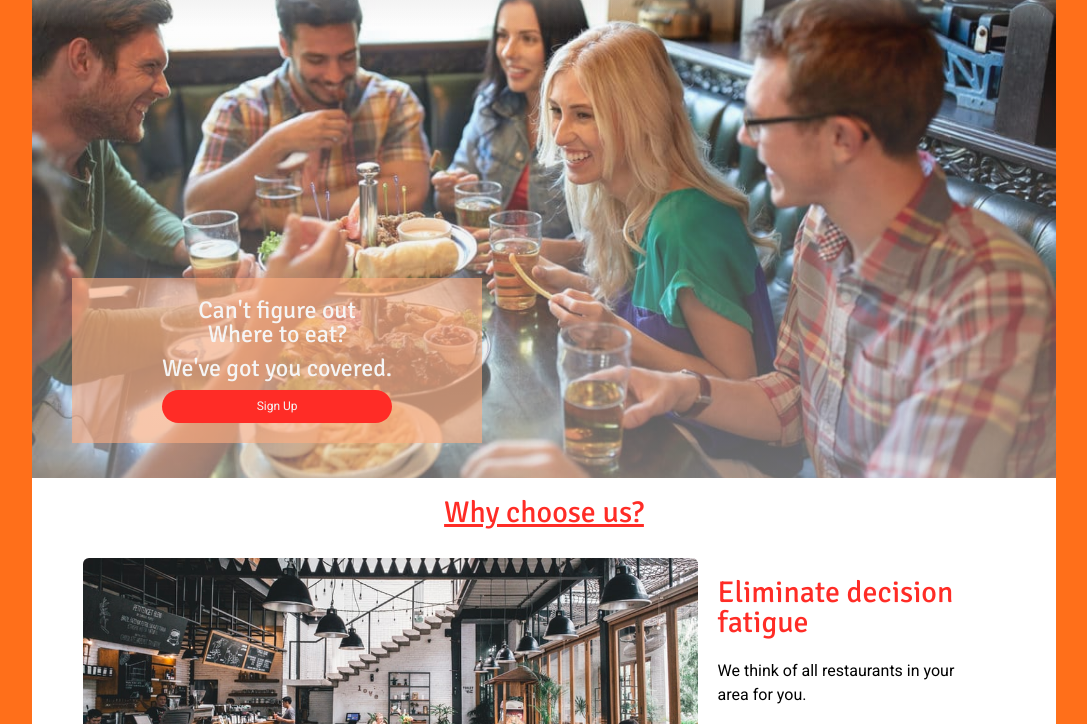
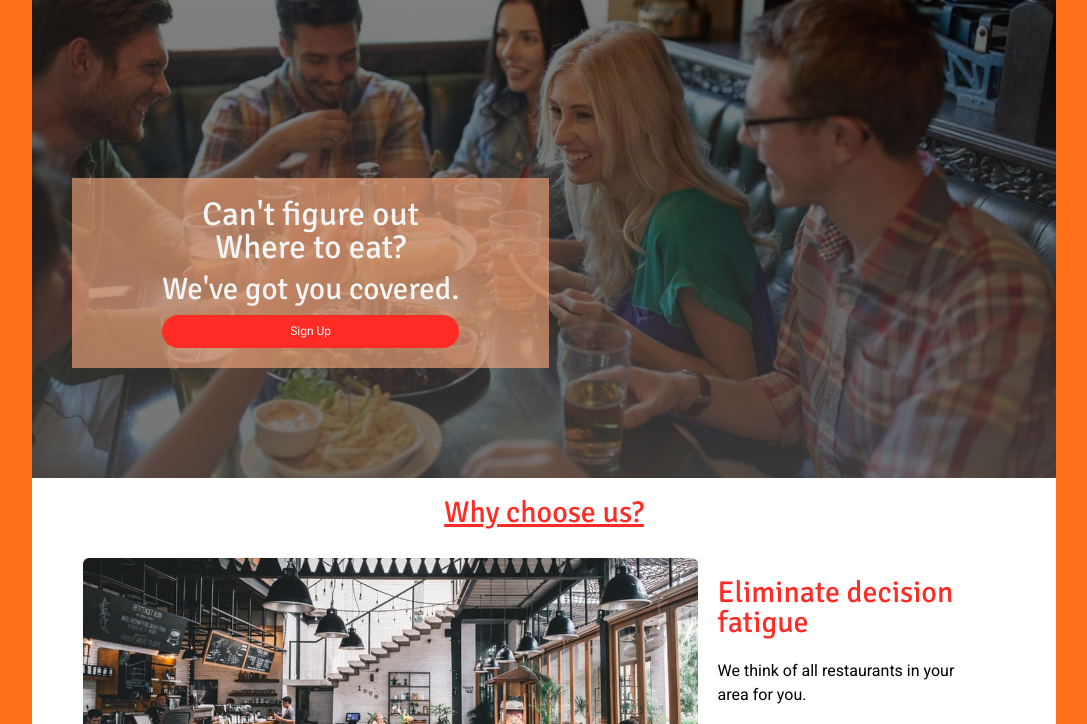
Before and after one commit to Build-Week-Restaurant-Passport/Marketing-Page, a plain HTML site: page index.html in a window 1280 px wide. Shown: the part 76-800 px from the top of the page, without its empty margins (96-1183 px from the left). Drawn offline with Linux system fonts and the light colour scheme.

Commit message:
Update the styles for the background img

```diff
--- a/css/index.css
+++ b/css/index.css
@@ -232,7 +232,7 @@ footer .footer-list a {
   padding: 0 24px 0 24px;
 }
 .home main {
-  background: linear-gradient(#d8d8d881, transparent 10%), linear-gradient(0deg, #d8d8d881, transparent), url("../../img/header.jpg");
+  background: linear-gradient(rgba(0, 0, 0, 0.5), rgba(0, 0, 0, 0.5)), linear-gradient(0deg, #d8d8d881, transparent), url("../../img/header.jpg");
   background-color: #cccccc;
   height: 500px;
   background-position: center;
@@ -244,18 +244,18 @@ footer .footer-list a {
 .home main .hero {
   position: absolute;
   padding: 20px 90px;
-  top: 300px;
+  top: 200px;
   left: 40px;
   background-color: rgba(255, 174, 128, 0.6);
   text-align: center;
 }
 .home main .hero h2 {
   color: whitesmoke;
-  font-size: 2.4rem;
+  font-size: 3.3rem;
 }
 .home main .hero h3 {
   color: whitesmoke;
-  font-size: 2.4rem;
+  font-size: 3.1rem;
   margin-bottom: 10px;
 }
 .home .btn {
--- a/less/home-page.less
+++ b/less/home-page.less
@@ -1,6 +1,6 @@
 .home {
   main {
-      background: linear-gradient(#d8d8d881, transparent 10%), linear-gradient(0deg, #d8d8d881, transparent), url("../../img/header.jpg");
+      background:  linear-gradient( rgba(0,0,0,0.5), rgba(0, 0, 0, 0.5) ), linear-gradient(0deg, #d8d8d881, transparent), url("../../img/header.jpg");
       background-color: #cccccc;
       height: 500px;
       background-position: center;
@@ -11,17 +11,17 @@
       .hero {
         position: absolute;
         padding: 20px 90px;
-        top: 300px;
+        top: 200px;
         left: 40px;
         background-color: rgba(255, 174, 128,.6);
         text-align: center;
         h2 {
           color: whitesmoke;
-          font-size: 2.4rem;
+          font-size: 3.3rem;
         }
         h3 {
           color: whitesmoke;
-          font-size: 2.4rem;
+          font-size: 3.1rem;
           margin-bottom: 10px;
         }
       }
```
